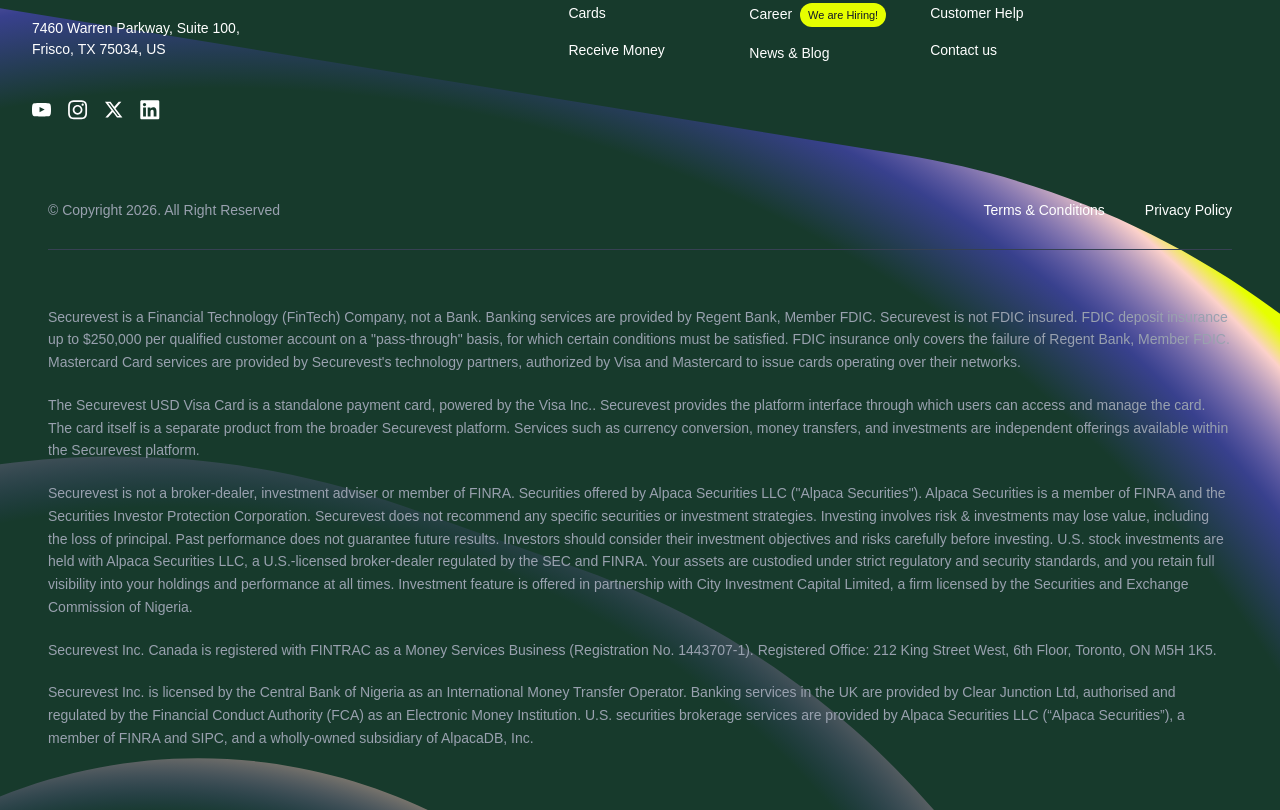
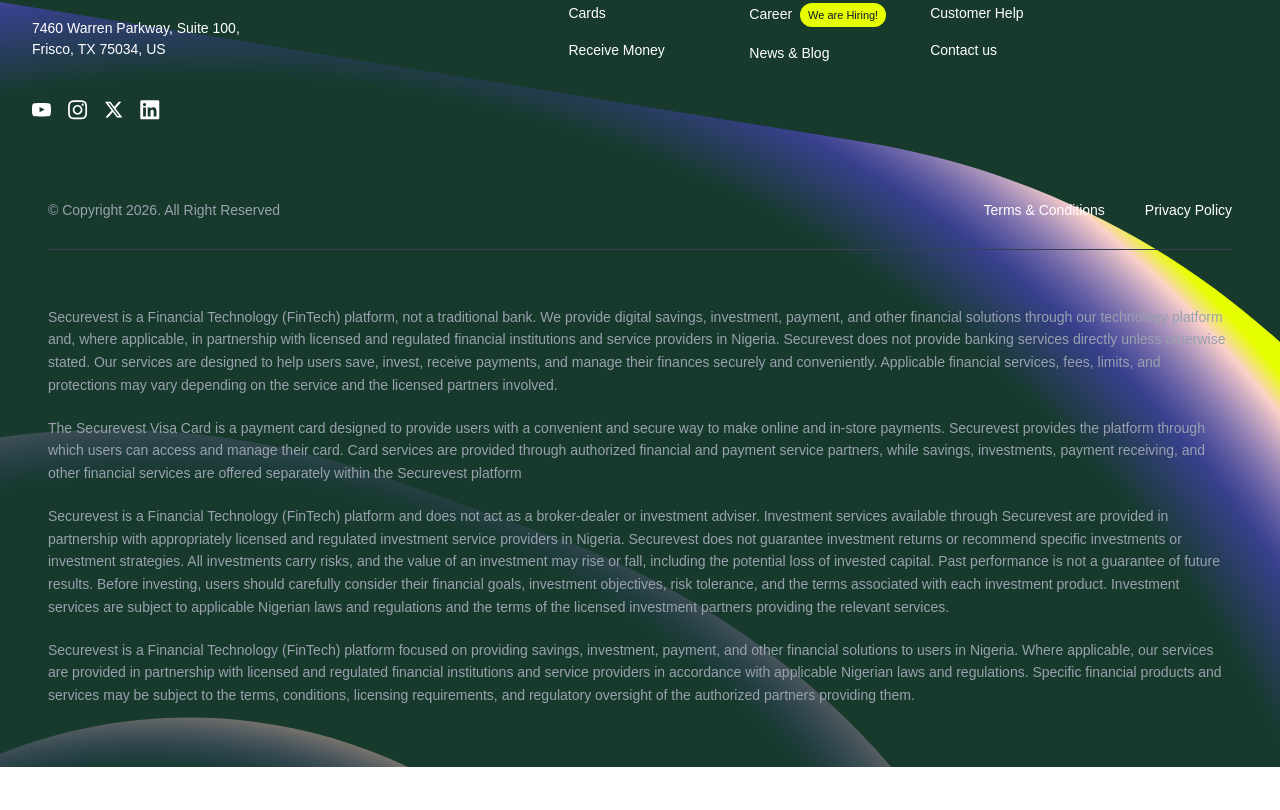
Before and after one commit to Samuel-Tomisin/raenest, a Next.js app: page / in a window 1280 px wide. Shown: the part 7129-7939 px from the top of the page. After the commit the page ends 7896 px from the top, so only its background shows below. Built offline with nearby package versions, Linux system fonts and the light colour scheme.

Commit message:
new commit

```diff
--- a/component/footer.tsx
+++ b/component/footer.tsx
@@ -100,24 +100,32 @@ export default function Footer() {
                 </div>
 
                 <div className="px-6 text-[13px] leading-relaxed text-gray-400 sm:px-8 sm:text-[14px] lg:px-12">
-                    <h2 className="pt-10">Securevest is a Financial Technology (FinTech) Company, not a Bank. Banking services are provided by Regent Bank, Member FDIC. Securevest is not FDIC insured. FDIC deposit insurance up to
-                        $250,000 per qualified customer account on a "pass-through" basis, for which certain conditions must be satisfied. FDIC insurance only covers the failure of Regent Bank, Member FDIC.
-                        Mastercard Card services are provided by Securevest's technology partners, authorized by Visa and Mastercard to issue cards operating over their networks.</h2>
+                    <h2 className="pt-10">Securevest is a Financial Technology (FinTech) platform, not a traditional bank. We provide digital savings, investment, payment, and other financial solutions through our technology platform and,
+                        where applicable, in partnership with licensed and regulated financial institutions and service providers in Nigeria.
 
-                    <h2 className="pt-5">The Securevest USD Visa Card is a standalone payment card, powered by the Visa Inc.. Securevest provides the platform interface through which users can access and manage the card. The card itself is a separate
-                        product from the broader Securevest platform. Services such as currency conversion, money transfers, and investments are independent offerings available within the Securevest platform.</h2>
+                        Securevest does not provide banking services directly unless otherwise stated. Our services are designed to help users save, invest, receive payments, and manage their finances securely and conveniently. Applicable
+                        financial services, fees, limits, and protections may vary depending on the service and the licensed partners involved.
+                        </h2>
 
-                    <h2 className="pt-5">Securevest is not a broker-dealer, investment adviser or member of FINRA. Securities offered by Alpaca Securities LLC ("Alpaca Securities"). Alpaca Securities is a member of FINRA and the Securities Investor Protection
-                        Corporation. Securevest does not recommend any specific securities or investment strategies. Investing involves risk & investments may lose value, including the loss of principal. Past performance does not guarantee future results.
-                        Investors should consider their investment objectives and risks carefully before investing. U.S. stock investments are held with Alpaca Securities LLC, a U.S.-licensed broker-dealer regulated by the SEC and FINRA. Your assets are
-                        custodied under strict regulatory and security standards, and you retain full visibility into your holdings and performance at all times. Investment feature is offered in partnership with City Investment Capital Limited, a firm licensed
-                        by the Securities and Exchange Commission of Nigeria.</h2>
+                    <h2 className="pt-5">The Securevest Visa Card is a payment card designed to provide users with a convenient and secure way to make online and in-store payments. Securevest provides the platform through which users can
+                        access and manage their card. Card services are provided through authorized financial and payment service partners, while savings, investments, payment receiving, and other financial services are offered separately
+                        within the Securevest platform</h2>
 
-                    <h2 className="pt-5">Securevest Inc. Canada is registered with FINTRAC as a Money Services Business (Registration No. 1443707-1). Registered Office: 212 King Street West, 6th Floor, Toronto, ON M5H 1K5.</h2>
+                    <h2 className="pt-5">Securevest is a Financial Technology (FinTech) platform and does not act as a broker-dealer or investment adviser. Investment services available through Securevest are provided in partnership with
+                        appropriately licensed and regulated investment service providers in Nigeria.
 
-                    <h2 className="pt-5 pb-15">Securevest Inc. is licensed by the Central Bank of Nigeria as an International Money Transfer Operator. Banking services in the UK are provided by Clear Junction Ltd, authorised and regulated by the
-                        Financial Conduct Authority (FCA) as an Electronic Money Institution. U.S. securities brokerage services are provided by Alpaca Securities LLC (“Alpaca Securities”), a member of FINRA and SIPC,
-                        and a wholly-owned subsidiary of AlpacaDB, Inc.</h2>
+                        Securevest does not guarantee investment returns or recommend specific investments or investment strategies. All investments carry risks, and the value of an investment may rise or fall, including the potential loss
+                        of invested capital. Past performance is not a guarantee of future results.
+
+                        Before investing, users should carefully consider their financial goals, investment objectives, risk tolerance, and the terms associated with each investment product. Investment services are subject to applicable
+                        Nigerian laws and regulations and the terms of the licensed investment partners providing the relevant services.
+                        </h2>
+
+                    <h2 className="pt-5 pb-15">Securevest is a Financial Technology (FinTech) platform focused on providing savings, investment, payment, and other financial solutions to users in Nigeria. Where applicable, our services are
+                        provided in partnership with licensed and regulated financial institutions and service providers in accordance with applicable Nigerian laws and regulations.
+
+                        Specific financial products and services may be subject to the terms, conditions, licensing requirements, and regulatory oversight of the authorized partners providing them.
+                        </h2>
                 </div>
             </div>
             </div>
```
